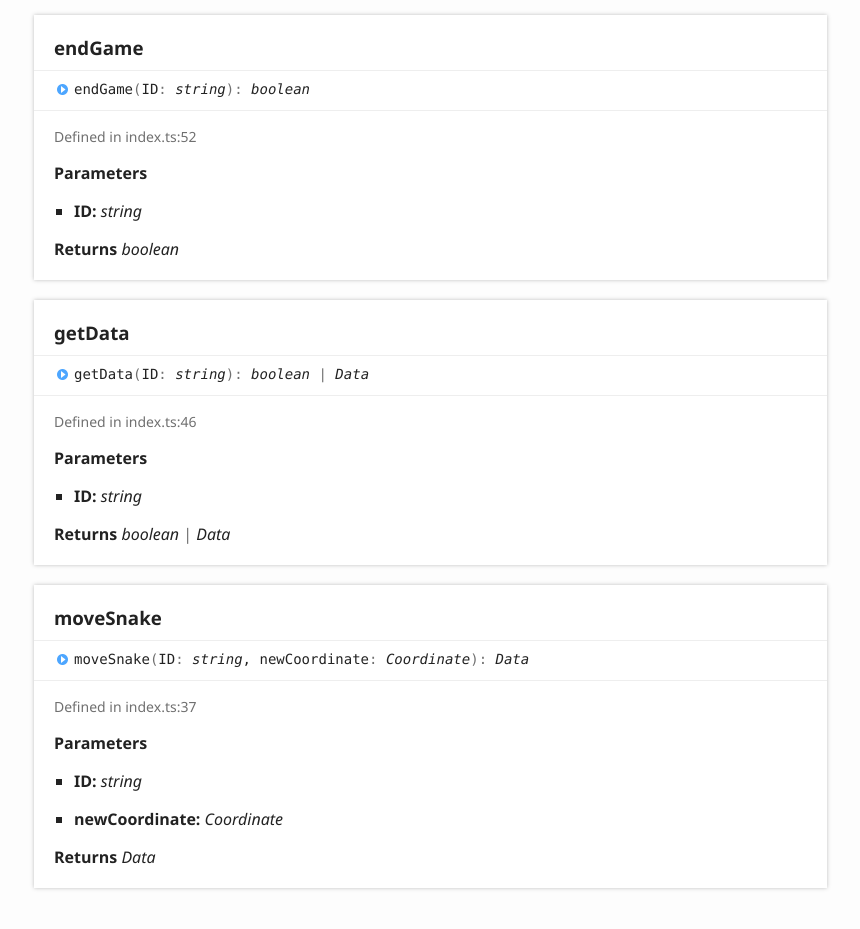
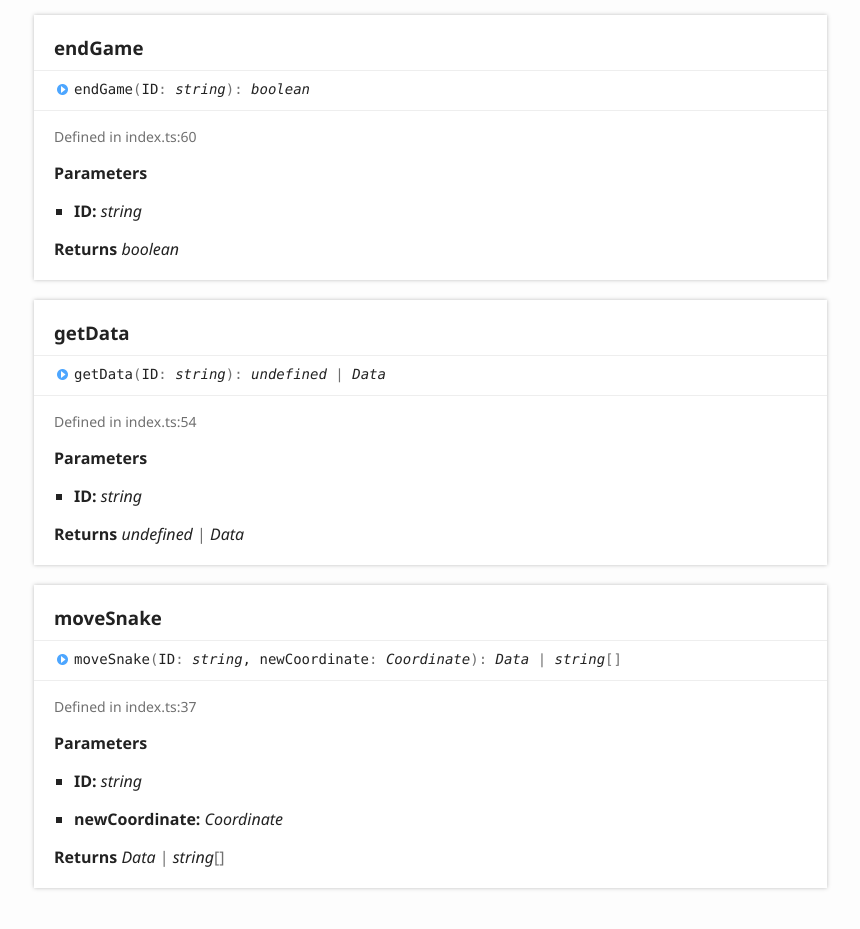
Before and after one commit to yigit433/snakegame, a website: page docs/classes/default.html in a window 1280 px wide. Shown: the part 1940-2869 px from the top of the page, without its empty margins (6-866 px from the left). Drawn offline with Linux system fonts and the light colour scheme.

Commit message:
update: moveSnake problem fixed.

```diff
--- a/docs/classes/default.html
+++ b/docs/classes/default.html
@@ -186,7 +186,7 @@
 						<li class="tsd-description">
 							<aside class="tsd-sources">
 								<ul>
-									<li>Defined in index.ts:52</li>
+									<li>Defined in index.ts:60</li>
 								</ul>
 							</aside>
 							<h4 class="tsd-parameters-title">Parameters</h4>
@@ -203,13 +203,13 @@
 					<a name="getData" class="tsd-anchor"></a>
 					<h3>get<wbr>Data</h3>
 					<ul class="tsd-signatures tsd-kind-method tsd-parent-kind-class">
-						<li class="tsd-signature tsd-kind-icon">get<wbr>Data<span class="tsd-signature-symbol">(</span>ID<span class="tsd-signature-symbol">: </span><span class="tsd-signature-type">string</span><span class="tsd-signature-symbol">)</span><span class="tsd-signature-symbol">: </span><span class="tsd-signature-type">boolean</span><span class="tsd-signature-symbol"> | </span><span class="tsd-signature-type">Data</span></li>
+						<li class="tsd-signature tsd-kind-icon">get<wbr>Data<span class="tsd-signature-symbol">(</span>ID<span class="tsd-signature-symbol">: </span><span class="tsd-signature-type">string</span><span class="tsd-signature-symbol">)</span><span class="tsd-signature-symbol">: </span><span class="tsd-signature-type">undefined</span><span class="tsd-signature-symbol"> | </span><span class="tsd-signature-type">Data</span></li>
 					</ul>
 					<ul class="tsd-descriptions">
 						<li class="tsd-description">
 							<aside class="tsd-sources">
 								<ul>
-									<li>Defined in index.ts:46</li>
+									<li>Defined in index.ts:54</li>
 								</ul>
 							</aside>
 							<h4 class="tsd-parameters-title">Parameters</h4>
@@ -218,7 +218,7 @@
 									<h5>ID: <span class="tsd-signature-type">string</span></h5>
 								</li>
 							</ul>
-							<h4 class="tsd-returns-title">Returns <span class="tsd-signature-type">boolean</span><span class="tsd-signature-symbol"> | </span><span class="tsd-signature-type">Data</span></h4>
+							<h4 class="tsd-returns-title">Returns <span class="tsd-signature-type">undefined</span><span class="tsd-signature-symbol"> | </span><span class="tsd-signature-type">Data</span></h4>
 						</li>
 					</ul>
 				</section>
@@ -226,7 +226,7 @@
 					<a name="moveSnake" class="tsd-anchor"></a>
 					<h3>move<wbr>Snake</h3>
 					<ul class="tsd-signatures tsd-kind-method tsd-parent-kind-class">
-						<li class="tsd-signature tsd-kind-icon">move<wbr>Snake<span class="tsd-signature-symbol">(</span>ID<span class="tsd-signature-symbol">: </span><span class="tsd-signature-type">string</span>, newCoordinate<span class="tsd-signature-symbol">: </span><span class="tsd-signature-type">Coordinate</span><span class="tsd-signature-symbol">)</span><span class="tsd-signature-symbol">: </span><span class="tsd-signature-type">Data</span></li>
+						<li class="tsd-signature tsd-kind-icon">move<wbr>Snake<span class="tsd-signature-symbol">(</span>ID<span class="tsd-signature-symbol">: </span><span class="tsd-signature-type">string</span>, newCoordinate<span class="tsd-signature-symbol">: </span><span class="tsd-signature-type">Coordinate</span><span class="tsd-signature-symbol">)</span><span class="tsd-signature-symbol">: </span><span class="tsd-signature-type">Data</span><span class="tsd-signature-symbol"> | </span><span class="tsd-signature-type">string</span><span class="tsd-signature-symbol">[]</span></li>
 					</ul>
 					<ul class="tsd-descriptions">
 						<li class="tsd-description">
@@ -244,7 +244,7 @@
 									<h5>newCoordinate: <span class="tsd-signature-type">Coordinate</span></h5>
 								</li>
 							</ul>
-							<h4 class="tsd-returns-title">Returns <span class="tsd-signature-type">Data</span></h4>
+							<h4 class="tsd-returns-title">Returns <span class="tsd-signature-type">Data</span><span class="tsd-signature-symbol"> | </span><span class="tsd-signature-type">string</span><span class="tsd-signature-symbol">[]</span></h4>
 						</li>
 					</ul>
 				</section>
--- a/package.json
+++ b/package.json
@@ -1,6 +1,6 @@
 {
   "name": "@yigitsh/snakegame",
-  "version": "0.1.0",
+  "version": "0.1.1",
   "description": "You can make Snake game in a simple way.",
   "main": "./dist/index.js",
   "types": "./dist/index.d.ts",
```
Also changed, not shown: src/index.ts (+13 -5 lines).
